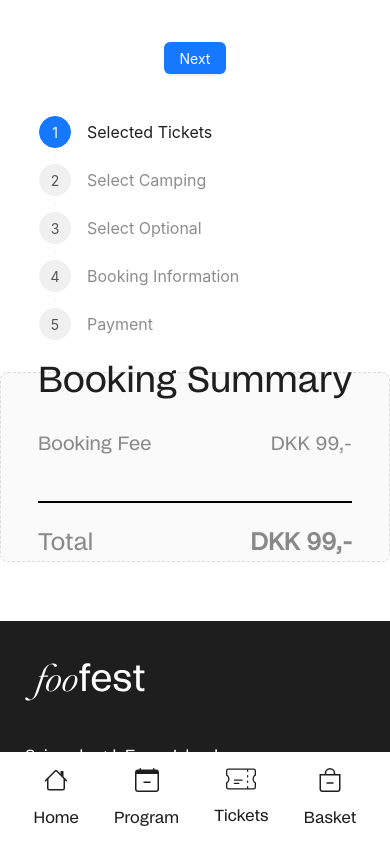
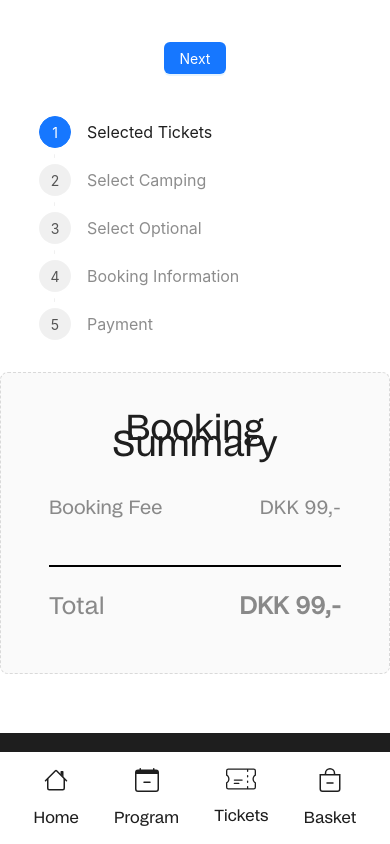
Before and after one commit to ozolinala/fooFestApp-forked, a Next.js app: page /checkout in a window 390 px wide. Shown: the top 844 px of the page. Built offline with nearby package versions, Linux system fonts and the light colour scheme.

Commit message:
fixed responsiveness in steps

```diff
--- a/pages/checkout.js
+++ b/pages/checkout.js
@@ -105,6 +105,7 @@ function checkout() {
             justifyContent: "space-around",
             alignItems: windowWidth < 768 ? "center" : "start",
             gap: windowWidth < 768 ? "4rem" : "0rem",
+            padding: "3rem",
           }}
         >
           <SelectedTickets
```
